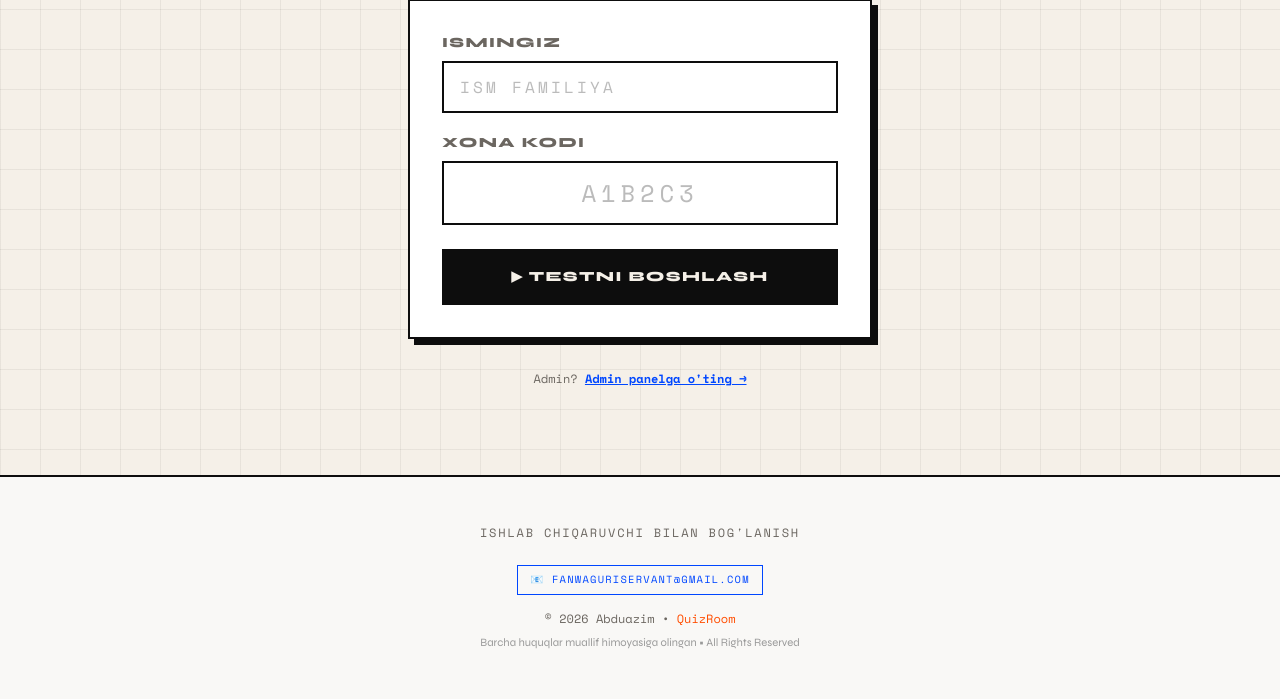
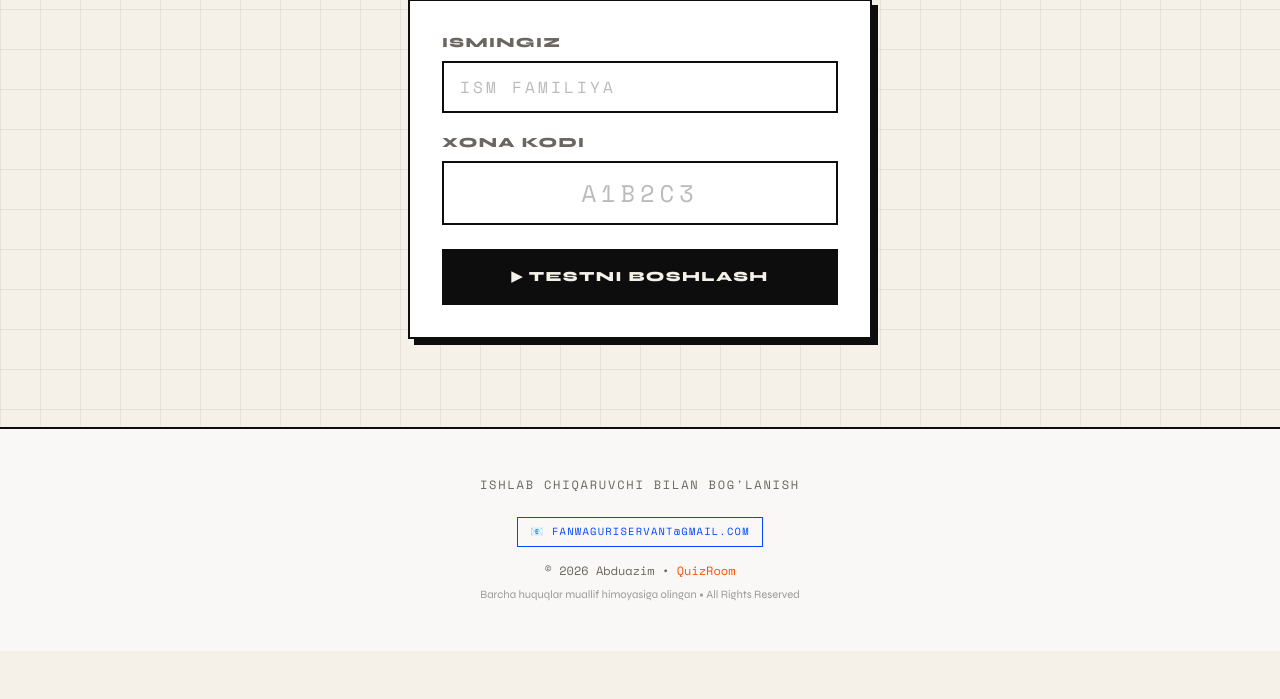
Before and after one commit to mathcoder233/rus_tili, a FastAPI app: page / in a window 1280 px wide. Shown: the part 391-1090 px from the top of the page. After the commit the page ends 1042 px from the top, so only its background shows below. Run offline with FastAPI, Linux system fonts and the light colour scheme; some libraries are stand-ins or nearby versions.

```diff
--- a/templates/index.html
+++ b/templates/index.html
@@ -232,9 +232,7 @@ License: All rights reserved
       </div>
 
       <!-- Bottom note -->
-      <p class="mt-8 text-xs mono" style="color:var(--muted)">
-        Admin? <a href="/admin" class="underline font-bold" style="color:var(--accent2)">Admin panelga o'ting →</a>
-      </p>
+
     </div>
   </section>
 
```
